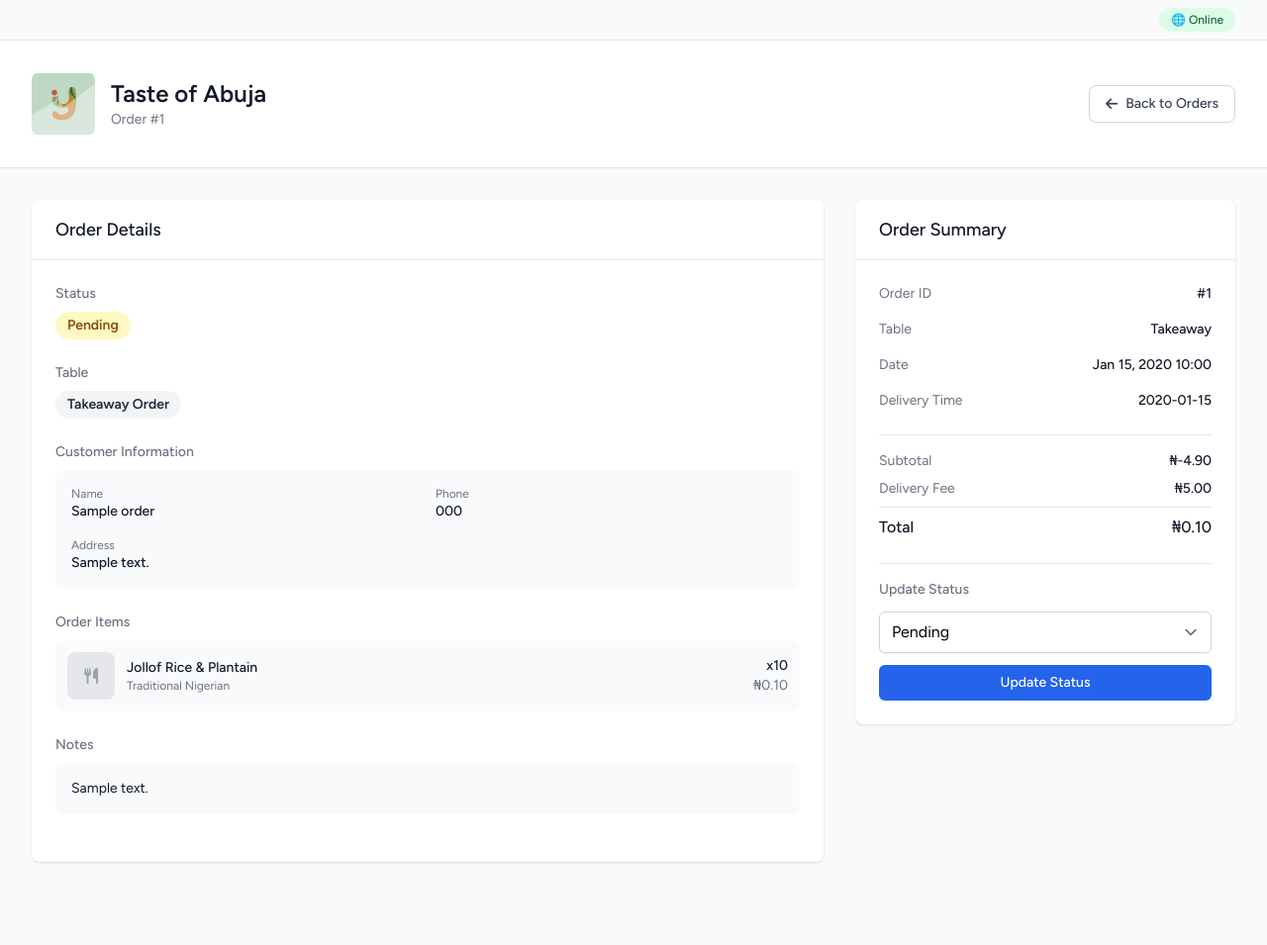
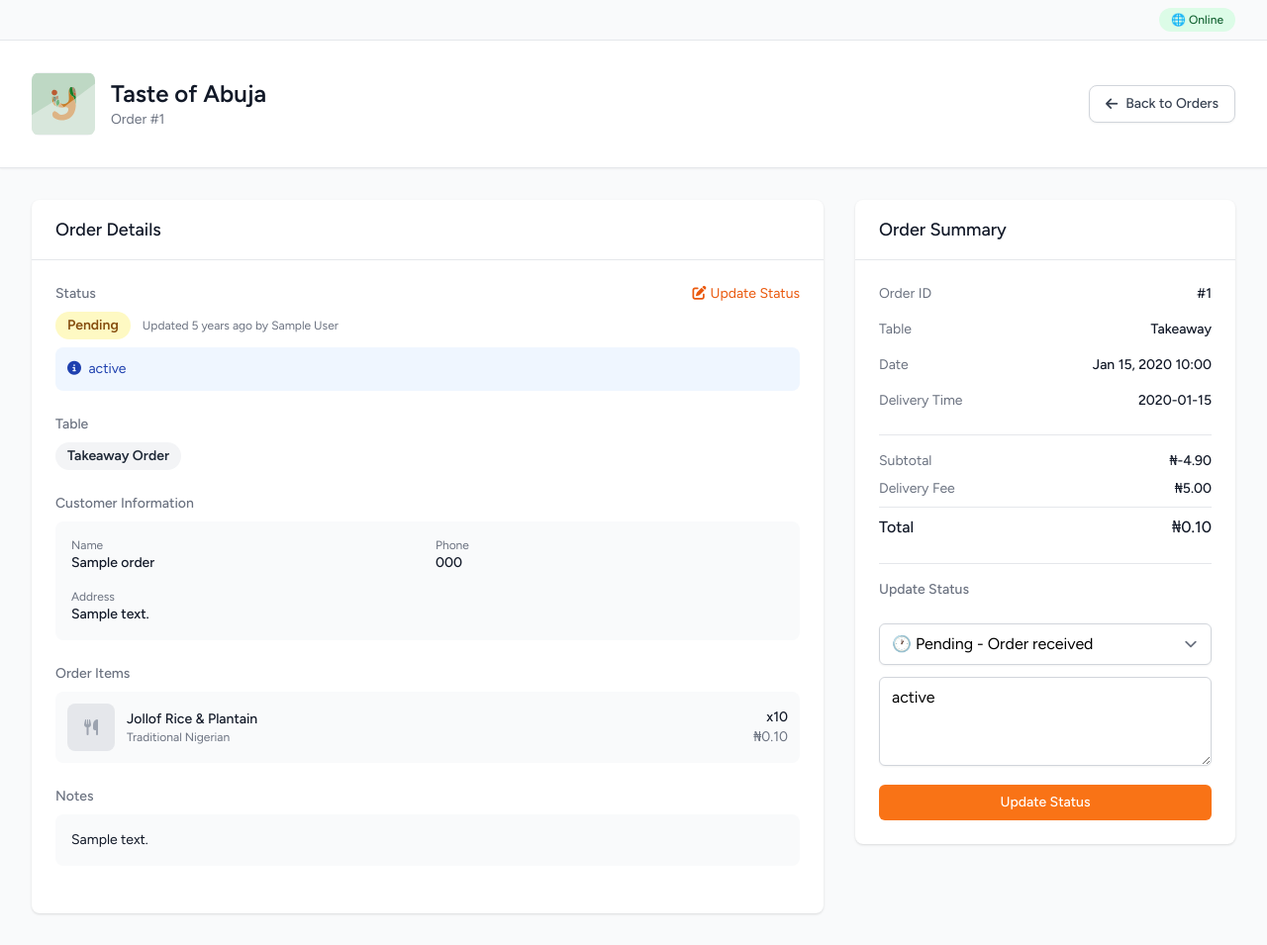
Before and after one commit to amithyone/fastify-food-app, a Laravel app: page /restaurant/taste-of-abuja/orders/1 in a window 1280 px wide. Shown: the whole page at 99% size. Before the commit the page ends 872 px from the top, so only its background shows below. Run offline with Laravel 12, Linux system fonts and the light colour scheme; a user stored in the database is signed in; data comes from the database, SQL or seed files in the repository; tables that the repository leaves empty hold one stand-in row (values such as "Sample post"); style sheets or scripts are compiled from the project's sources; parts of the project's set-up code (start-up, migrations or seed data) failed here and were passed over.

Commit message:
Add comprehensive order status management for restaurant managers - Enhanced status update modal with emojis and descriptions - Added status notes functionality with database fields - Added status update tracking (who updated and when) - Enhanced order detail view with status notes display - Added status update button to order detail page - Improved error handling and user feedback - Added status descriptions for better UX - Restaurant managers can now add notes when updating order status

```diff
--- a/app/Http/Controllers/OrderController.php
+++ b/app/Http/Controllers/OrderController.php
@@ -551,7 +551,8 @@ class OrderController extends Controller
         }
 
         $request->validate([
-            'status' => 'required|in:pending,confirmed,preparing,ready,delivered,cancelled'
+            'status' => 'required|in:pending,confirmed,preparing,ready,delivered,cancelled',
+            'status_note' => 'nullable|string|max:500'
         ]);
 
         $restaurant = Restaurant::where('slug', $slug)->firstOrFail();
@@ -565,6 +566,7 @@ class OrderController extends Controller
             'restaurant_name' => $restaurant->name,
             'order_id' => $order->id,
             'new_status' => $request->status,
+            'status_note' => $request->status_note,
         ]);
 
         // Check if user can access this restaurant
@@ -586,11 +588,28 @@ class OrderController extends Controller
             abort(403, 'Order does not belong to this restaurant.');
         }
 
-        $order->update(['status' => $request->status]);
+        // Update order status
+        $order->update([
+            'status' => $request->status,
+            'status_note' => $request->status_note,
+            'status_updated_at' => now(),
+            'status_updated_by' => $user->id
+        ]);
+
+        // Log the status change
+        \Log::info('Order status updated', [
+            'order_id' => $order->id,
+            'old_status' => $order->getOriginal('status'),
+            'new_status' => $request->status,
+            'updated_by' => $user->id,
+            'status_note' => $request->status_note
+        ]);
 
         return response()->json([
             'success' => true,
-            'message' => 'Order status updated successfully!'
+            'message' => 'Order status updated successfully!',
+            'new_status' => $request->status,
+            'status_note' => $request->status_note
         ]);
     }
 
--- a/app/Models/Order.php
+++ b/app/Models/Order.php
@@ -20,6 +20,9 @@ class Order extends Model
         'delivery_time',
         'total_amount',
         'status',
+        'status_note',
+        'status_updated_at',
+        'status_updated_by',
         'notes',
         'tracking_code',
         'tracking_code_expires_at'
@@ -28,6 +31,7 @@ class Order extends Model
     protected $casts = [
         'total_amount' => 'decimal:2',
         'tracking_code_expires_at' => 'datetime',
+        'status_updated_at' => 'datetime',
     ];
 
     public function orderItems()
@@ -43,6 +47,11 @@ class Order extends Model
     public function user()
     {
         return $this->belongsTo(User::class);
+    }
+
+    public function statusUpdater()
+    {
+        return $this->belongsTo(User::class, 'status_updated_by');
     }
 
     public function getFormattedTotalAttribute()
--- a/resources/views/restaurant/orders/show.blade.php
+++ b/resources/views/restaurant/orders/show.blade.php
@@ -41,7 +41,14 @@
                     <div class="p-6">
                         <!-- Order Status -->
                         <div class="mb-6">
-                            <h4 class="text-sm font-medium text-gray-500 dark:text-gray-400 mb-2">Status</h4>
+                            <div class="flex items-center justify-between mb-2">
+                                <h4 class="text-sm font-medium text-gray-500 dark:text-gray-400">Status</h4>
+                                <button onclick="updateOrderStatus({{ $order->id }}, '{{ $order->status }}')"
+                                        class="text-sm text-orange-600 hover:text-orange-700 dark:text-orange-400 dark:hover:text-orange-300">
+                                    <i class="fas fa-edit mr-1"></i>Update Status
+                                </button>
+                            </div>
+                            <div class="flex items-center space-x-3">
                                 <span class="inline-flex px-3 py-1 text-sm font-semibold rounded-full
                                     @if($order->status === 'pending') bg-yellow-100 text-yellow-800
                                     @elseif($order->status === 'confirmed') bg-blue-100 text-blue-800
@@ -51,6 +58,23 @@
                                     @else bg-red-100 text-red-800 @endif">
                                     {{ ucfirst($order->status) }}
                                 </span>
+                                @if($order->status_updated_at)
+                                    <span class="text-xs text-gray-500 dark:text-gray-400">
+                                        Updated {{ $order->status_updated_at->diffForHumans() }}
+                                        @if($order->statusUpdater)
+                                            by {{ $order->statusUpdater->name }}
+                                        @endif
+                                    </span>
+                                @endif
+                            </div>
+                            @if($order->status_note)
+                                <div class="mt-2 p-3 bg-blue-50 dark:bg-blue-900/20 rounded-lg">
+                                    <p class="text-sm text-blue-800 dark:text-blue-200">
+                                        <i class="fas fa-info-circle mr-1"></i>
+                                        {{ $order->status_note }}
+                                    </p>
+                                </div>
+                            @endif
                         </div>
 
                         <!-- Table Number -->
@@ -184,15 +208,19 @@
                         <div class="border-t border-gray-200 dark:border-gray-700 pt-4">
                             <h4 class="text-sm font-medium text-gray-500 dark:text-gray-400 mb-3">Update Status</h4>
                             <form id="statusForm" class="space-y-3">
-                                <select id="status" name="status" class="w-full px-3 py-2 border border-gray-300 dark:border-gray-600 rounded-md shadow-sm focus:outline-none focus:ring-blue-500 focus:border-blue-500 dark:bg-gray-700 dark:text-white">
-                                    <option value="pending" {{ $order->status === 'pending' ? 'selected' : '' }}>Pending</option>
-                                    <option value="confirmed" {{ $order->status === 'confirmed' ? 'selected' : '' }}>Confirmed</option>
-                                    <option value="preparing" {{ $order->status === 'preparing' ? 'selected' : '' }}>Preparing</option>
-                                    <option value="ready" {{ $order->status === 'ready' ? 'selected' : '' }}>Ready</option>
-                                    <option value="delivered" {{ $order->status === 'delivered' ? 'selected' : '' }}>Delivered</option>
-                                    <option value="cancelled" {{ $order->status === 'cancelled' ? 'selected' : '' }}>Cancelled</option>
+                                @csrf
+                                <select id="status" name="status" class="w-full px-3 py-2 border border-gray-300 dark:border-gray-600 rounded-md shadow-sm focus:outline-none focus:ring-orange-500 focus:border-orange-500 dark:bg-gray-700 dark:text-white">
+                                    <option value="pending" {{ $order->status === 'pending' ? 'selected' : '' }}>🕐 Pending - Order received</option>
+                                    <option value="confirmed" {{ $order->status === 'confirmed' ? 'selected' : '' }}>✅ Confirmed - Order accepted</option>
+                                    <option value="preparing" {{ $order->status === 'preparing' ? 'selected' : '' }}>👨‍🍳 Preparing - Cooking in progress</option>
+                                    <option value="ready" {{ $order->status === 'ready' ? 'selected' : '' }}>🚀 Ready - Order ready for pickup/delivery</option>
+                                    <option value="delivered" {{ $order->status === 'delivered' ? 'selected' : '' }}>📦 Delivered - Order completed</option>
+                                    <option value="cancelled" {{ $order->status === 'cancelled' ? 'selected' : '' }}>❌ Cancelled - Order cancelled</option>
                                 </select>
-                                <button type="submit" class="w-full px-4 py-2 text-sm font-medium text-white bg-blue-600 rounded-md hover:bg-blue-700 transition-colors">
+                                <textarea id="statusNote" name="status_note" rows="3"
+                                          class="w-full px-3 py-2 border border-gray-300 dark:border-gray-600 rounded-md shadow-sm focus:outline-none focus:ring-orange-500 focus:border-orange-500 dark:bg-gray-700 dark:text-white"
+                                          placeholder="Add a note about this status update (e.g., 'Will be ready in 15 minutes', 'Out for delivery', etc.)">{{ $order->status_note }}</textarea>
+                                <button type="submit" class="w-full px-4 py-2 text-sm font-medium text-white bg-orange-500 rounded-md hover:bg-orange-600 transition-colors">
                                     Update Status
                                 </button>
                             </form>
@@ -208,27 +236,29 @@
 document.getElementById('statusForm').addEventListener('submit', function(e) {
     e.preventDefault();
 
-    const status = document.getElementById('status').value;
+    const formData = new FormData(e.target);
 
-    fetch(`/restaurant/{{ $restaurant->slug }}/orders/{{ $order->id }}/status`, {
+    fetch(`{{ route('restaurant.orders.status', ['slug' => $restaurant->slug, 'order' => $order->id]) }}`, {
         method: 'PUT',
-        headers: {
-            'Content-Type': 'application/json',
-            'X-CSRF-TOKEN': document.querySelector('meta[name="csrf-token"]').getAttribute('content')
-        },
-        body: JSON.stringify({ status: status })
+        body: formData
     })
-    .then(response => response.json())
+    .then(response => {
+        if (response.ok) {
+            return response.json();
+        } else {
+            throw new Error('Network response was not ok');
+        }
+    })
     .then(data => {
         if (data.success) {
             location.reload();
         } else {
-            alert('Failed to update order status');
+            alert('Failed to update order status: ' + (data.message || 'Unknown error'));
         }
     })
     .catch(error => {
         console.error('Error:', error);
-        alert('Failed to update order status');
+        alert('Failed to update order status. Please try again.');
     });
 });
 </script>
```
Also changed, not shown: resources/views/restaurant/orders/index.blade.php (+54 -19 lines), database/migrations/2025_08_02_201152_add_status_notes_to_orders_table.php (added). Lines whose indentation alone changed are shown as unchanged.
